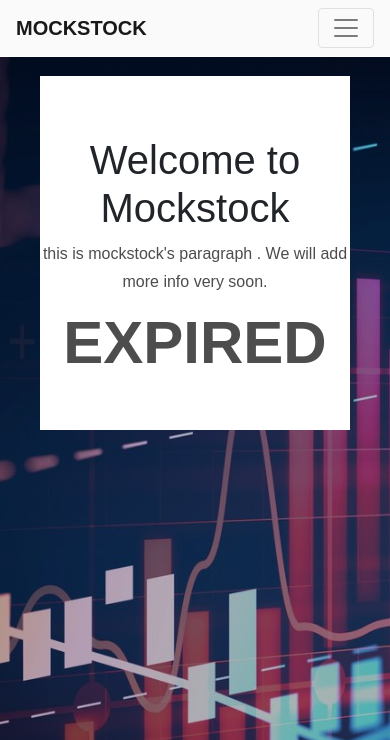
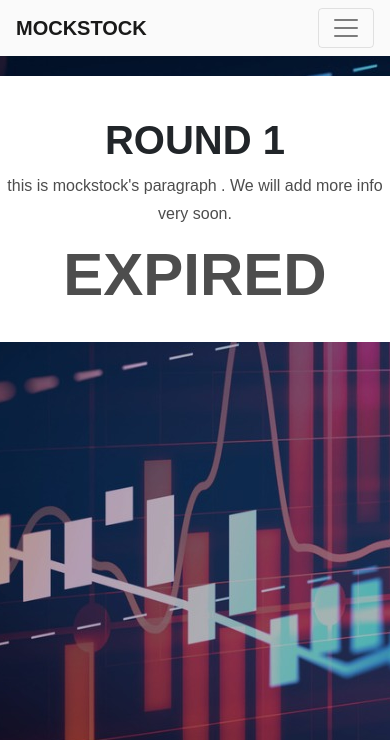
Before and after one commit to gitofdeepanshu/MockStock, a Flask app: page / in a window 390 px wide. Shown: the top 740 px of the page. Run offline with Flask 2, Linux system fonts and the light colour scheme; data that the repository does not hold is empty; some libraries are stand-ins or nearby versions.

```diff
--- a/app/static/css/card_grid.css
+++ b/app/static/css/card_grid.css
@@ -17,8 +17,11 @@ body {
   }
 }
 
+@media (min-width: 700px){
 .stock-main-container {
   margin-top: 0px;
+  margin-left: 75px;
+}
 }
 
 .badge.badge-primary.stock-price {
--- a/app/static/css/footer.css
+++ b/app/static/css/footer.css
@@ -109,7 +109,7 @@ a, .button {
 
   #promo {
     text-align: center;
-    padding: 40px;
+    padding-top: 40px;
     /*background: url(../../assets/img/elsetge.cat_analytics-wallpaper_1606133..jpg) no-repeat;*/
   }
 
@@ -133,8 +133,8 @@ a, .button {
 
   .container.site-section {
     text-align: center;
-    padding: 60px 0;
-    margin-bottom: 30px;
+    padding: 40px 0;
+    /* margin-bottom: 30px; */
     font-size: 20px;
   }
 
@@ -144,6 +144,7 @@ a, .button {
 
   .row.items-row {
     padding: 10px;
+    padding-left: 10px;;
   }
 
 
--- a/app/templates/components/header.html
+++ b/app/templates/components/header.html
@@ -1,5 +1,5 @@
 <header>
-    <nav class="navbar navbar-light navbar-expand-md fixed-top bg-white" style="opacity: 1;filter: blur(0px) brightness(98%) grayscale(100%) hue-rotate(0deg) invert(0%) saturate(108%) sepia(0%);">
+     <nav class="navbar navbar-light navbar-expand-md fixed-top bg-white" style="opacity: 1;filter: blur(0px) brightness(98%) grayscale(100%) hue-rotate(0deg) invert(0%) saturate(108%) sepia(0%);">
         <div class="container-fluid"><a class="navbar-brand" href="#"><strong>MOCKSTOCK</strong></a><button data-toggle="collapse" class="navbar-toggler" data-target="#navcol-1"><span class="sr-only">Toggle navigation</span><span class="navbar-toggler-icon"></span></button>
             <div class="collapse navbar-collapse"
                 id="navcol-1" style="opacity: 1;">
@@ -9,10 +9,13 @@
                         ANNOUCEMENTS
                       </button></li>
                     <li class="nav-item" role="presentation"><a class="nav-link" href="#"><strong>&nbsp;SIGNOUT</strong></a></li>
+
                 </ul>
+
             </div>
         </div>
     </nav>
+
 </header>
 <div class="modal fade" id="exampleModalScrollable" tabindex="-1" role="dialog" aria-labelledby="exampleModalScrollableTitle" aria-hidden="true">
     <div class="modal-dialog modal-dialog-scrollable" role="document">
--- a/app/templates/main/index.html
+++ b/app/templates/main/index.html
@@ -18,7 +18,7 @@
 
 <div id="promo">
     <div class="container site-section" style="margin-top: 36px;">
-        <h1>Welcome to Mockstock</h1>
+        <h1><strong>ROUND 1</strong> </h1>
         <p>this is mockstock's paragraph . We will add more info very soon.</p>
         {% if current_user.is_authenticated %}
             <h2>Money Left <span class="badge badge-secondary" id="total_money">{{ current_user.money }}</span></h2>
```
